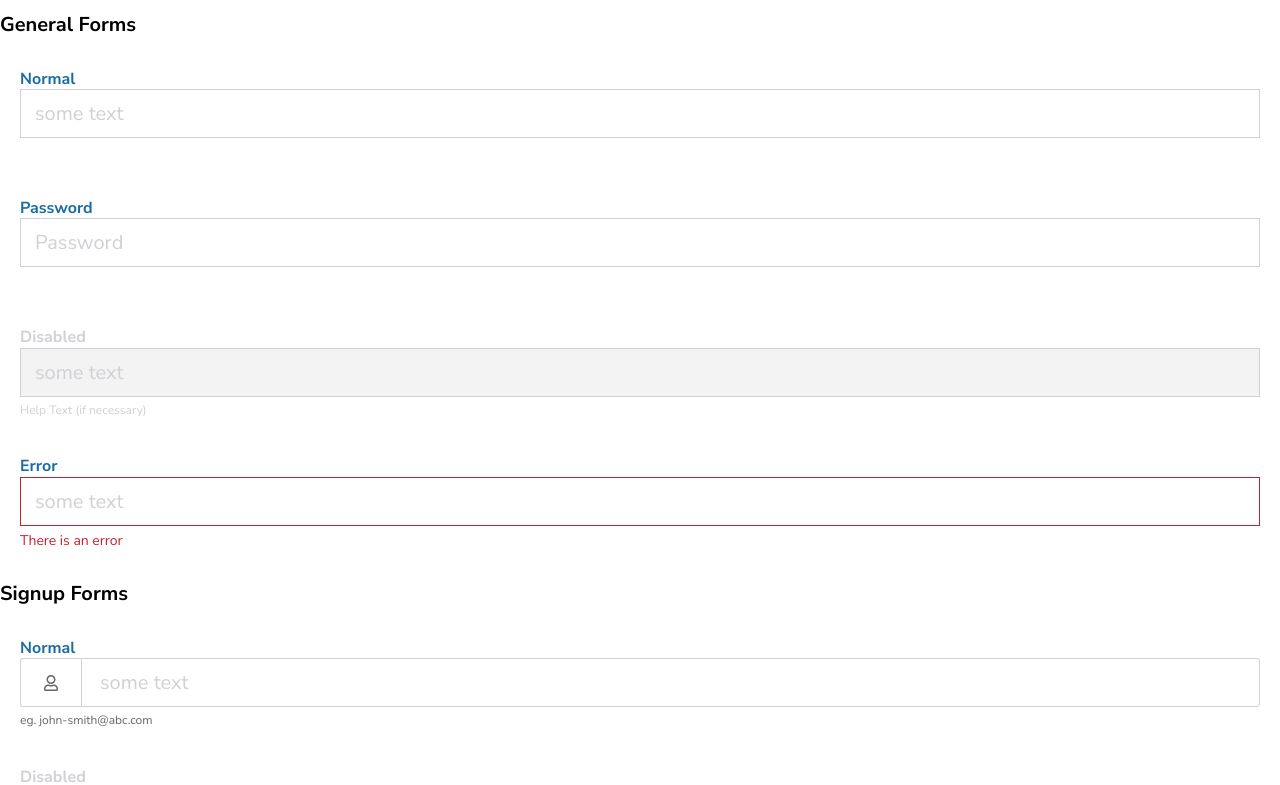
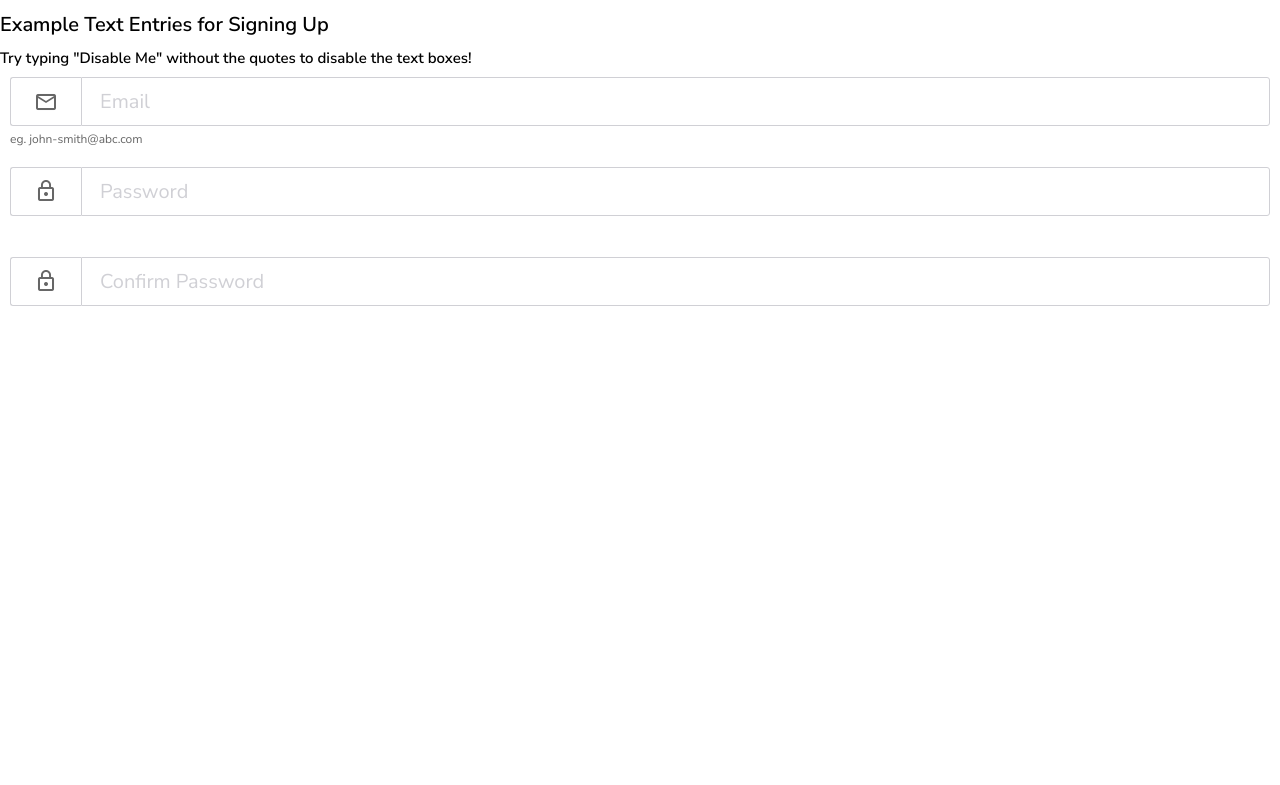
Before and after one commit to benard-kong/text-entry-demo, a React (Create React App) app: page / in a window 1280 px wide. Shown: the top 785 px of the page. Built offline with nearby package versions, Linux system fonts and the light colour scheme.

Commit message:
Prepare for Show Case

```diff
--- a/package.json
+++ b/package.json
@@ -9,6 +9,7 @@
     "@fortawesome/free-solid-svg-icons": "^5.11.2",
     "@fortawesome/react-fontawesome": "^0.1.6",
     "classnames": "^2.2.6",
+    "email-validator": "^2.0.4",
     "enzyme": "^3.10.0",
     "enzyme-adapter-react-16": "^1.15.1",
     "node-sass": "^4.12.0",
--- a/public/index.html
+++ b/public/index.html
@@ -3,7 +3,8 @@
   <head>
     <meta charset="utf-8" />
     <link rel="icon" href="%PUBLIC_URL%/favicon.ico" />
-    <link href="https://fonts.googleapis.com/css?family=Nunito+Sans:400,600,700&display=swap" rel="stylesheet" />
+    <link href="https://fonts.googleapis.com/css?family=Nunito+Sans:400,600&display=swap" rel="stylesheet" />
+    <link href="https://fonts.googleapis.com/icon?family=Material+Icons" rel="stylesheet" />
     <meta name="viewport" content="width=device-width, initial-scale=1" />
     <meta name="theme-color" content="#000000" />
     <meta name="description" content="Web site created using create-react-app" />
@@ -22,7 +23,7 @@
       work correctly both with client-side routing and a non-root public URL.
       Learn how to configure a non-root public URL by running `npm run build`.
     -->
-    <title>React App</title>
+    <title>Text Entry Show Case</title>
   </head>
   <body>
     <noscript>You need to enable JavaScript to run this app.</noscript>
--- a/src/Components/App/App.js
+++ b/src/Components/App/App.js
@@ -1,6 +1,5 @@
 import React from 'react'
-import { TextEntry } from '../TextEntry/TextEntry'
-import { faUser } from '@fortawesome/free-regular-svg-icons'
+import ExampleForm from 'Components/ExampleForm/ExampleForm'
 
 export class App extends React.Component {
   constructor(props) {
@@ -18,97 +17,6 @@ export class App extends React.Component {
   }
 
   render() {
-    return (
-      <div>
-        <h1>General Forms</h1>
-        <TextEntry
-          label="Normal"
-          helpText=""
-          placeholder="some text"
-          handleInputChange={(val) =>
-            this.setState({
-              generalFormsNormal: val,
-            })
-          }
-          value={this.state.generalFormsNormal}
-        />
-        <TextEntry
-          label="Password"
-          helpText=""
-          placeholder="Password"
-          type="password"
-          handleInputChange={(val) =>
-            this.setState({
-              generalFormsPassword: val,
-            })
-          }
-          value={this.state.generalFormsPassword}
-        />
-        <TextEntry
-          label="Disabled"
-          helpText="Help Text (if necessary)"
-          placeholder="some text"
-          isDisabled={true}
-          handleInputChange={(val) =>
-            this.setState({
-              generalFormsDisabled: val,
-            })
-          }
-          value={this.state.generalFormsDisabled}
-        />
-        <TextEntry
-          label="Error"
-          helpText="Help Text (if necessary)"
-          placeholder="some text"
-          errorHelpText="There is an error"
-          handleInputChange={(val) =>
-            this.setState({
-              generalFormsError: val,
-            })
-          }
-          value={this.state.generalFormsError}
-        />
-
-        <h1>Signup Forms</h1>
-        <TextEntry
-          label="Normal"
-          helpText="eg. john-smith@abc.com"
-          placeholder="some text"
-          icon={faUser}
-          handleInputChange={(val) =>
-            this.setState({
-              signupFormsNormal: val,
-            })
-          }
-          value={this.state.signupFormsNormal}
-        />
-        <TextEntry
-          label="Disabled"
-          helpText="Help Text (if necessary)"
-          placeholder="some text"
-          icon={faUser}
-          isDisabled={true}
-          handleInputChange={(val) =>
-            this.setState({
-              signupFormsDisabled: val,
-            })
-          }
-          value={this.state.signupFormsDisabled}
-        />
-        <TextEntry
-          label="Error"
-          helpText="Help Text (if necessary)"
-          placeholder="some text"
-          icon={faUser}
-          errorHelpText="There is an Error"
-          handleInputChange={(val) =>
-            this.setState({
-              signupFormsError: val,
-            })
-          }
-          value={this.state.signupFormsError}
-        />
-      </div>
-    )
+    return <ExampleForm />
   }
 }
--- /dev/null
+++ b/src/Components/ExampleForm/ExampleForm.js
@@ -0,0 +1,92 @@
+import React, { useState, useEffect } from 'react'
+import { TextEntry } from 'Components/TextEntry/TextEntry'
+import * as EmailValidator from 'email-validator'
+
+const ExampleForm = () => {
+  const [email, setEmail] = useState('')
+  const [password, setPassword] = useState('')
+  const [confirmPassword, setConfirmPassword] = useState('')
+  const [errors, setErrors] = useState({
+    emailErrorMessage: '',
+    passwordErrorMessage: '',
+    confirmPasswordErrorMessage: '',
+  })
+
+  const [disableEmail, setDisableEmail] = useState(false)
+  const [disablePassword, setDisablePassword] = useState(false)
+  const [disableConfirmPassword, setDisableConfirmPassword] = useState(false)
+
+  useEffect(() => {
+    if (email.toLowerCase() === 'disable me') setDisableEmail(true)
+  }, [email])
+
+  useEffect(() => {
+    if (password.toLowerCase() === 'disable me') setDisablePassword(true)
+  }, [password])
+
+  useEffect(() => {
+    if (confirmPassword.toLowerCase() === 'disable me') setDisableConfirmPassword(true)
+  }, [confirmPassword])
+
+  const validateEmail = () => {
+    let emailErrorMessage = ''
+    if (!EmailValidator.validate(email)) emailErrorMessage = 'Please type a valid email'
+    setErrors((errors) => ({ ...errors, emailErrorMessage }))
+  }
+
+  const validatePassword = () => {
+    let passwordErrorMessage = ''
+    const alphaExp = /^(?=.*[!@#$%^&*])[a-zA-Z0-9!@#$%^&*]{8,}$/
+    if (!password.match(alphaExp))
+      passwordErrorMessage = 'Passwords need to be greater than 8 characters, with at least 1 special character'
+    setErrors((errors) => ({ ...errors, passwordErrorMessage }))
+  }
+
+  const validateConfirmPassword = () => {
+    let confirmPasswordErrorMessage = ''
+    if (password !== confirmPassword) confirmPasswordErrorMessage = 'The two passwords must match!'
+    setErrors((errors) => ({ ...errors, confirmPasswordErrorMessage }))
+  }
+
+  return (
+    <div>
+      <form action="">
+        <h1>Example Text Entries for Signing Up</h1>
+        <h2>Try typing "Disable Me" without the quotes to disable the text boxes!</h2>
+        <TextEntry
+          errorHelpText={errors.emailErrorMessage}
+          handleInputChange={(text) => setEmail(text)}
+          helpText="eg. john-smith@abc.com"
+          icon="mail_outline"
+          isDisabled={disableEmail}
+          onBlur={validateEmail}
+          placeholder="Email"
+          type="email"
+          value={email}
+        />
+        <TextEntry
+          errorHelpText={errors.passwordErrorMessage}
+          handleInputChange={(text) => setPassword(text)}
+          icon="lock_outline"
+          isDisabled={disablePassword}
+          onBlur={validatePassword}
+          placeholder="Password"
+          type="password"
+          value={password}
+        />
+        <TextEntry
+          errorHelpText={errors.confirmPasswordErrorMessage}
+          handleInputChange={(text) => setConfirmPassword(text)}
+          icon="lock_outline"
+          isDisabled={disableConfirmPassword}
+          onBlur={validateConfirmPassword}
+          placeholder="Confirm Password"
+          type="password"
+          value={confirmPassword}
+        />
+      </form>
+    </div>
+  )
+}
+
+export default ExampleForm
--- a/src/Components/TextEntry/TextEntry.js
+++ b/src/Components/TextEntry/TextEntry.js
@@ -1,6 +1,5 @@
 import React from 'react'
 import PropTypes from 'prop-types'
-import { FontAwesomeIcon } from '@fortawesome/react-fontawesome'
 import classNames from 'classnames'
 
 export class TextEntry extends React.Component {
@@ -12,7 +11,10 @@ export class TextEntry extends React.Component {
     }
   }
 
-  handleBlur = () => this.setState({ isFocused: false })
+  handleBlur = () => {
+    this.setState({ isFocused: false })
+    if (this.props.onBlur) this.props.onBlur()
+  }
 
   handleFocus = () => this.setState({ isFocused: true })
 
@@ -52,9 +54,14 @@ export class TextEntry extends React.Component {
           </h3>
         )}
         <div className="text-entry__input-container">
+          {/* {icon && (
+            <div data-testid="text-entry-icon-container" className={iconClassName}>
+              <FontAwesomeIcon icon={icon} />
+            </div>
+          )} */}
           {icon && (
             <div data-testid="text-entry-icon-container" className={iconClassName}>
-              <FontAwesomeIcon icon={icon} />
+              <i className="material-icons">{icon}</i>
             </div>
           )}
           <input
@@ -81,11 +88,12 @@ TextEntry.propTypes = {
   errorHelpText: PropTypes.string,
   handleInputChange: PropTypes.func.isRequired,
   helpText: PropTypes.string,
-  icon: PropTypes.exact({
-    prefix: PropTypes.oneOf(['fas', 'fab', 'far', 'fal', 'fad']),
-    iconName: PropTypes.string,
-    icon: PropTypes.array,
-  }),
+  // icon: PropTypes.exact({
+  //   prefix: PropTypes.oneOf(['fas', 'fab', 'far', 'fal', 'fad']),
+  //   iconName: PropTypes.string,
+  //   icon: PropTypes.array,
+  // }),
+  icon: PropTypes.string,
   isDisabled: PropTypes.bool,
   label: PropTypes.string,
   placeholder: PropTypes.string,
--- a/src/Components/TextEntry/_textentry.scss
+++ b/src/Components/TextEntry/_textentry.scss
@@ -2,7 +2,7 @@
   & {
     display: flex;
     flex-direction: column;
-    padding: 2rem;
+    padding: 1rem;
   }
 
   &__label {
@@ -65,6 +65,7 @@
     &--disabled {
       background-color: $color-grey-light;
       border-color: $color-grey-1;
+      color: $color-grey-1;
     }
   }
 
```
Also changed, not shown: 1 other file (tests, documents, lock files or other folders).
